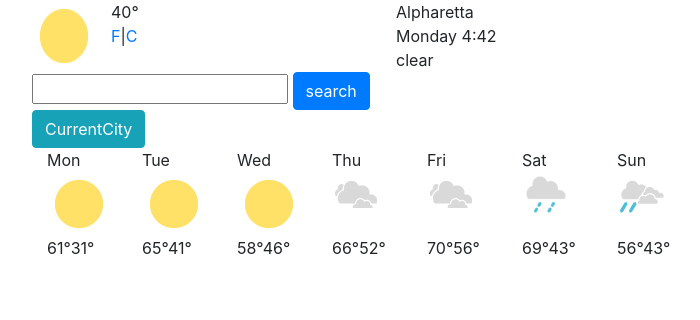
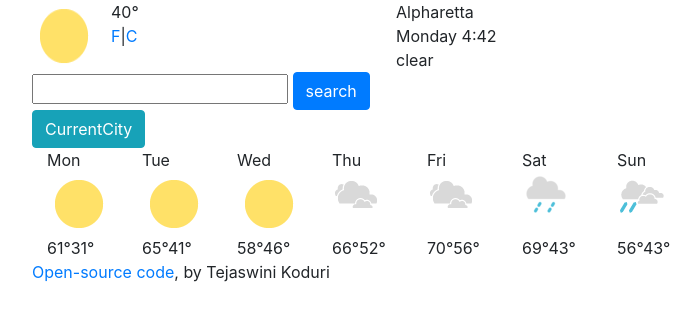
Before and after one commit to koduritejaswini/ShecodePlusProject, a plain HTML site: page index.html in a window 1280 px wide. Shown: the whole page, without its empty margins (38-738 px from the left). Drawn offline with nearby package versions, Linux system fonts and the light colour scheme.

Commit message:
updating html file with github source code

```diff
--- a/index.html
+++ b/index.html
@@ -67,6 +67,13 @@
         <div class="col-1">69°43°</div>
         <div class="col-1">56°43°</div>
       </div>
+      <div class="row">
+        <p>
+          <a href="https://github.com/koduritejaswini/ShecodePlusProject.git"
+            >Open-source code</a
+          >, by Tejaswini Koduri
+        </p>
+      </div>
       <script src="src/index.js"></script>
     </div>
   </body>
```
